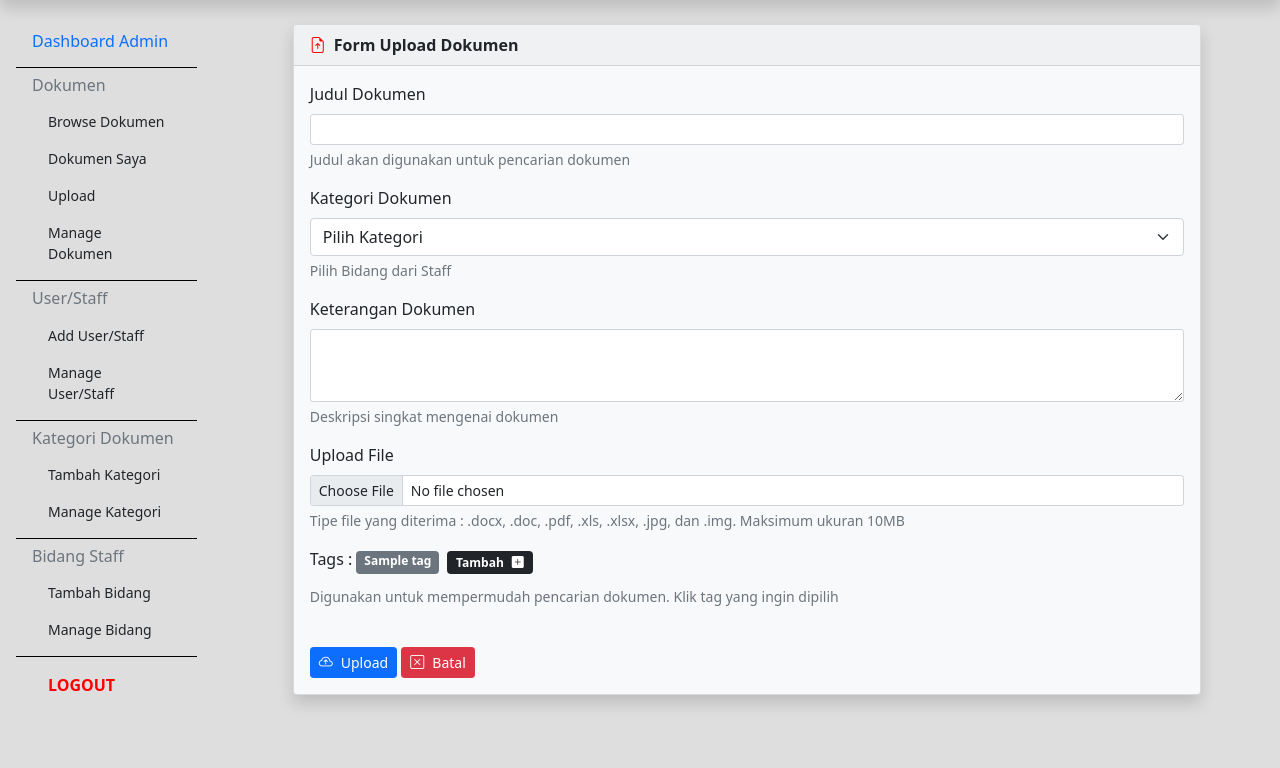
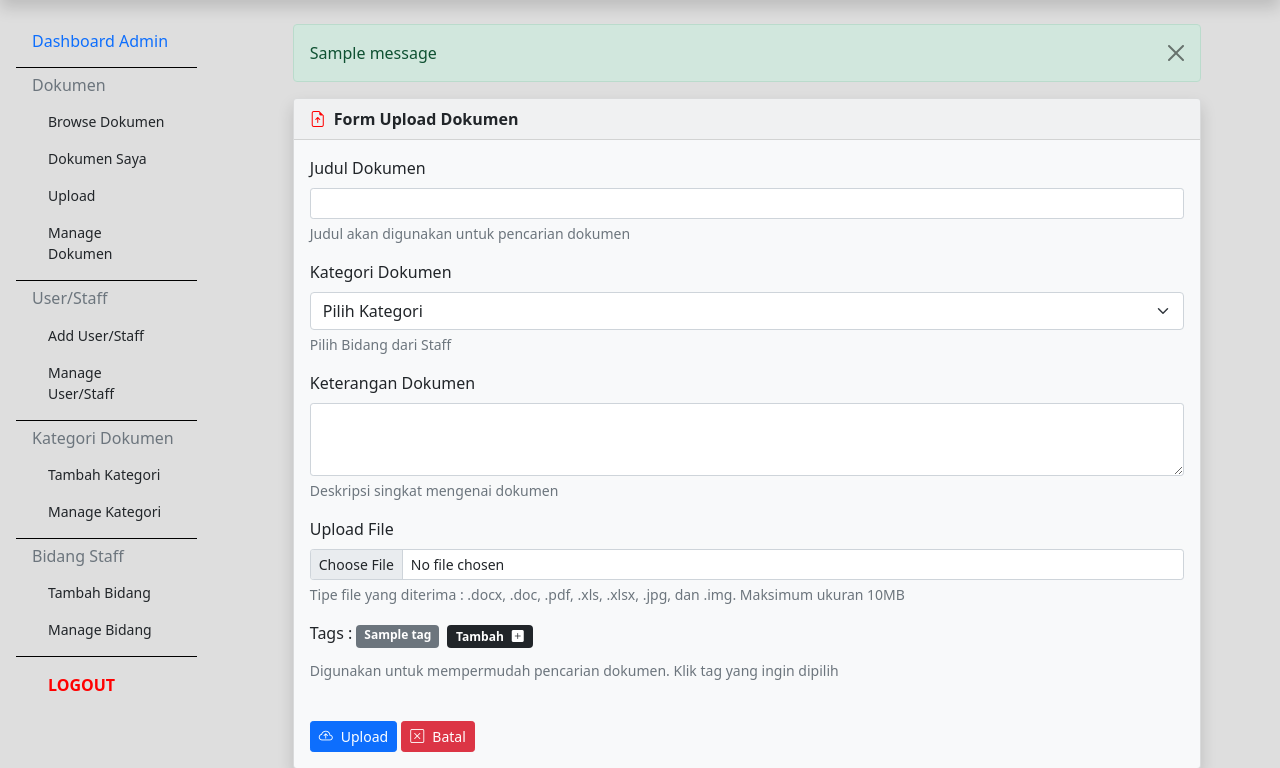
Before and after one commit to Rikkii1049/tourDMS, a Flask app: page /uploaddocform in a window 1280 px wide. Shown: the part 47-815 px from the top of the page. Run offline with Flask 3, Linux system fonts and the light colour scheme; a user stored in the database is signed in; tables that the repository leaves empty hold one stand-in row (values such as "Sample post"); one stand-in notice (Sample message) is shown; some libraries are stand-ins or nearby versions.

Commit message:
added message to uploaddocform.html

```diff
--- a/templates/uploaddocform.html
+++ b/templates/uploaddocform.html
@@ -3,6 +3,18 @@
 {% block title %}Upload document{% endblock %}
 
 {% block content %}
+
+{% with messages = get_flashed_messages(with_categories=true) %}
+  {% if messages %}
+    {% for category, message in messages %}
+      <div class="alert alert-{{ category }} alert-dismissible fade show" role="alert">
+        {{ message }}
+        <button type="button" class="btn-close" data-bs-dismiss="alert"></button>
+      </div>
+    {% endfor %}
+  {% endif %}
+{% endwith %}
+
 <div class="card text-dark bg-light mb-3 shadow" style="max-width: auto;">
     <div class="card-header">
         <strong><i class="bi bi-file-earmark-arrow-up pe-2" style="color: red;"></i>Form Upload Dokumen</strong>
```
